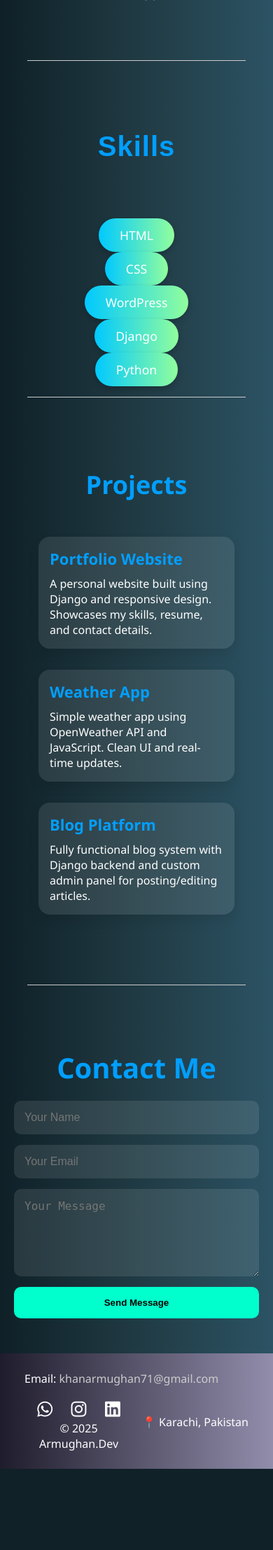
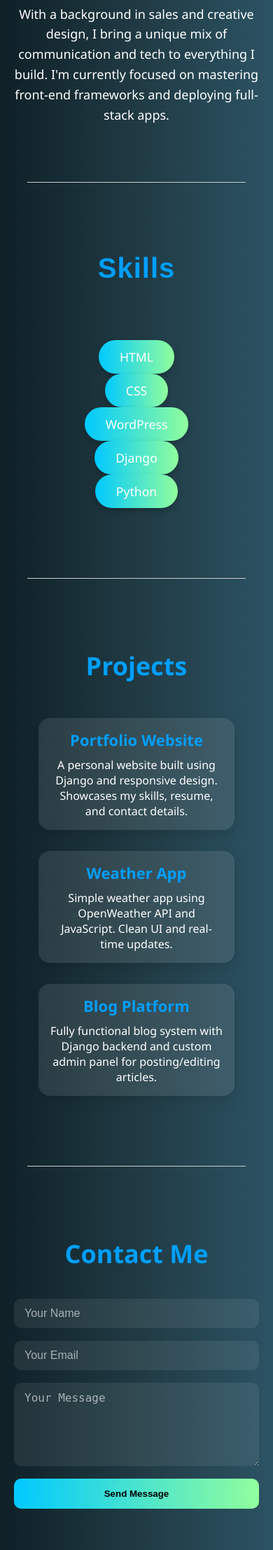
Before and after one commit to khanarmughan71-dev/armughan-dev-site, a Django app: page / in a window 390 px wide. Shown: the part 1333-3548 px from the top of the page at 70% size. Before the commit the page ends 3432 px from the top, so only its background shows below. Run offline with Django 5.2, Linux system fonts and the light colour scheme; parts of the project's set-up code (start-up, migrations or seed data) failed here and were passed over.

Commit message:
Updated contact section, CSS and views

```diff
--- a/blog/models.py
+++ b/blog/models.py
@@ -7,3 +7,13 @@ class Post(models.Model):
 
     def __str__(self):
         return self.title
+
+
+class Contact(models.Model):  # <-- new model
+    name = models.CharField(max_length=100)
+    email = models.EmailField()
+    message = models.TextField()
+    created_at = models.DateTimeField(auto_now_add=True)
+
+    def __str__(self):
+        return f"{self.name} - {self.email}"
--- a/blog/static/blog/css/style.css
+++ b/blog/static/blog/css/style.css
@@ -207,7 +207,7 @@ html {
   color: white;
   border-top: 0px solid rgba(255, 255, 255, 0.1);
   border-bottom: 0px solid rgba(255, 255, 255, 0.1);
-  height: 400px;
+  height: auto;
 }
 
 .skills-section h1 {
@@ -309,53 +309,74 @@ html {
   font-size: 16px;
 }
 
+.contact {
+  padding: 60px 20px;
+  min-height: 500px;
+}
 
-
-.contact {
-  padding: 50px 20px;
+.contact-form {
+    display: flex;
+    flex-direction: column;
+    gap: 18px;
+    max-width: 550px;
+    margin: 0 auto;
     text-align: center;
-  background-color: transparent;
-  color: #009fff;
 }
 
 .contact h2 {
-  font-size: 2.5rem;
-  margin-bottom: 20px;
-}
+  font-size: 36px;
+  text-align: center;
+  color: #009fff;
+  margin-bottom: 40px;
 
-.contact-form {
-  max-width: 600px;
-  margin: 0 auto;
-  display: flex;
-  flex-direction: column;
-  gap: 15px;
 }
 
 .contact-form input,
 .contact-form textarea {
-  padding: 15px;
-  font-size: 16px;
+    padding: 12px 15px;
     border: none;
     border-radius: 10px;
+    background: rgba(255, 255, 255, 0.08); /* Slightly transparent background */
+    color: #fff;
+    font-size: 16px;
     outline: none;
-  background-color: rgba(255, 255, 255, 0.1);
-  color: white;
+}
+
+.contact-form input:focus,
+.contact-form textarea:focus {
+    background: rgba(255, 255, 255, 0.15);
+    box-shadow: 0 0 10px #00c9ff;
+}
+
+.contact-form input::placeholder,
+.contact-form textarea::placeholder {
+    color: rgba(255, 255, 255, 0.6);
 }
 
 .contact-form button {
-  padding: 15px;
-  background-color: #00ffcc;
+    background: linear-gradient(to right, #00c9ff, #92fe9d);
+    border: none;
+    padding: 14px;
+    border-radius: 10px;
+    font-weight: bold;
     color: #000;
-  font-weight: bold;
-  border: none;
-  border-radius: 10px;
     cursor: pointer;
-  transition: background 0.3s;
+    transition: transform 0.2s ease;
 }
 
 .contact-form button:hover {
-  background-color: #00ccaa;
+    transform: scale(1.05);
 }
+
+.success-message {
+    margin-top: 15px;
+    text-align: center;
+    color: #00ff88;
+    font-weight: bold;
+    font-size: 18px;
+    margin-bottom: 20px;
+}
+
 
 
 /* FOOTER */
@@ -431,13 +452,38 @@ footer {
 }
 
 
-/* RESPONSIVENESS*/
+/* ==============================
+   Responsive Design
+============================== */
 
-@media (max-width: 768px) {
-  /* Hero Section */
-  .hero {
+/* Tablet screens (≤ 992px) */
+@media screen and (max-width: 992px) {
+  .hero-content {
     flex-direction: column;
     text-align: center;
+  }
+
+  .hero-text {
+    max-width: 100%;
+    margin-bottom: 30px;
+  }
+
+  .skills-grid {
+    grid-template-columns: 1fr 1fr;
+    gap: 2rem;   /* Increased gap between items */
+    margin-top: 2rem; /* Extra top margin for breathing room */
+  }
+
+  footer {
+    text-align: center;
+    padding: 2rem 1rem;
+  }
+}
+
+/* Mobile screens (≤ 768px) */
+@media screen and (max-width: 768px) {
+  /* Hero Section */
+  .hero-content {
     padding: 2rem 1rem;
   }
 
@@ -464,23 +510,27 @@ footer {
   }
 
   /* Skills Section */
-  .skills-grid {
-    grid-template-columns: 1fr;
-    gap: 1rem;
+  .skills-container {
+    flex-direction: column; /* stack vertically */
+    gap: 1.5rem;             /* spacing for mobile */
+    margin-bottom: 2px;
+    height: auto;
   }
 
   /* Projects Section */
   .project-card {
     padding: 1rem;
+    text-align: center;
   }
 
   /* Footer */
   footer {
-    padding: 1rem;
+    padding: 1.5rem 1rem;
     text-align: center;
+    font-size: 0.9rem;
   }
 
-  /* Adjust spacing between sections */
+  /* General section spacing */
   section {
     padding: 2rem 1rem;
   }
--- a/blog/templates/blog/base.html
+++ b/blog/templates/blog/base.html
@@ -7,6 +7,7 @@
     <link rel="stylesheet" href="{% static 'blog/css/style.css' %}">
     <link rel="stylesheet" href="https://cdnjs.cloudflare.com/ajax/libs/font-awesome/6.5.0/css/all.min.css">
     <link href="https://cdnjs.cloudflare.com/ajax/libs/aos/2.3.4/aos.css" rel="stylesheet">
+    <meta name="viewport" content="width=device-width, initial-scale=1.0">
 </head>
 <body>
     <header class="site-header">
@@ -127,12 +128,19 @@
 
 <section class="contact" id="contact" data-aos="zoom-in-up" data-aos-duration="1200">
   <h2>Contact Me</h2>
-  <form action="#" method="post" class="contact-form">
+  <form action="#contact" method="post" class="contact-form">
+    {% csrf_token %}
+
     <input type="text" name="name" placeholder="Your Name" required>
     <input type="email" name="email" placeholder="Your Email" required>
     <textarea name="message" placeholder="Your Message" rows="5" required></textarea>
+
     <button type="submit">Send Message</button>
-  </form>
+</form>
+
+{% if success %}
+    <p class="success-message">Thank you! Your message has been sent successfully.</p>
+{% endif %}
 </section>
 
 
--- a/blog/urls.py
+++ b/blog/urls.py
@@ -2,5 +2,5 @@ from django.urls import path
 from . import views
 
 urlpatterns = [
-    path('', views.contact_home, name='home'),
+    path('', views.contact_home, name='contact_home'),  # Homepage with contact form
 ]
--- a/blog/views.py
+++ b/blog/views.py
@@ -1,6 +1,18 @@
 from django.shortcuts import render
-from .models import Post
+from .models import Post, Contact
+from .forms import ContactForm
 
 def contact_home(request):
     posts = Post.objects.all().order_by('-created_at')
-    return render(request, 'blog/home.html', {'posts': posts})
+    success = False
+
+    if request.method == "POST":
+        form = ContactForm(request.POST)
+        if form.is_valid():
+            form.save()
+            success = True  # Show success message
+            form = ContactForm()  # Clear form after success
+    else:
+        form = ContactForm()
+
+    return render(request, 'blog/home.html', {'posts': posts, 'form': form, 'success': success})
```
Also changed, not shown: blog/migrations/0002_contact.py (added). Lines whose indentation alone changed are shown as unchanged.
